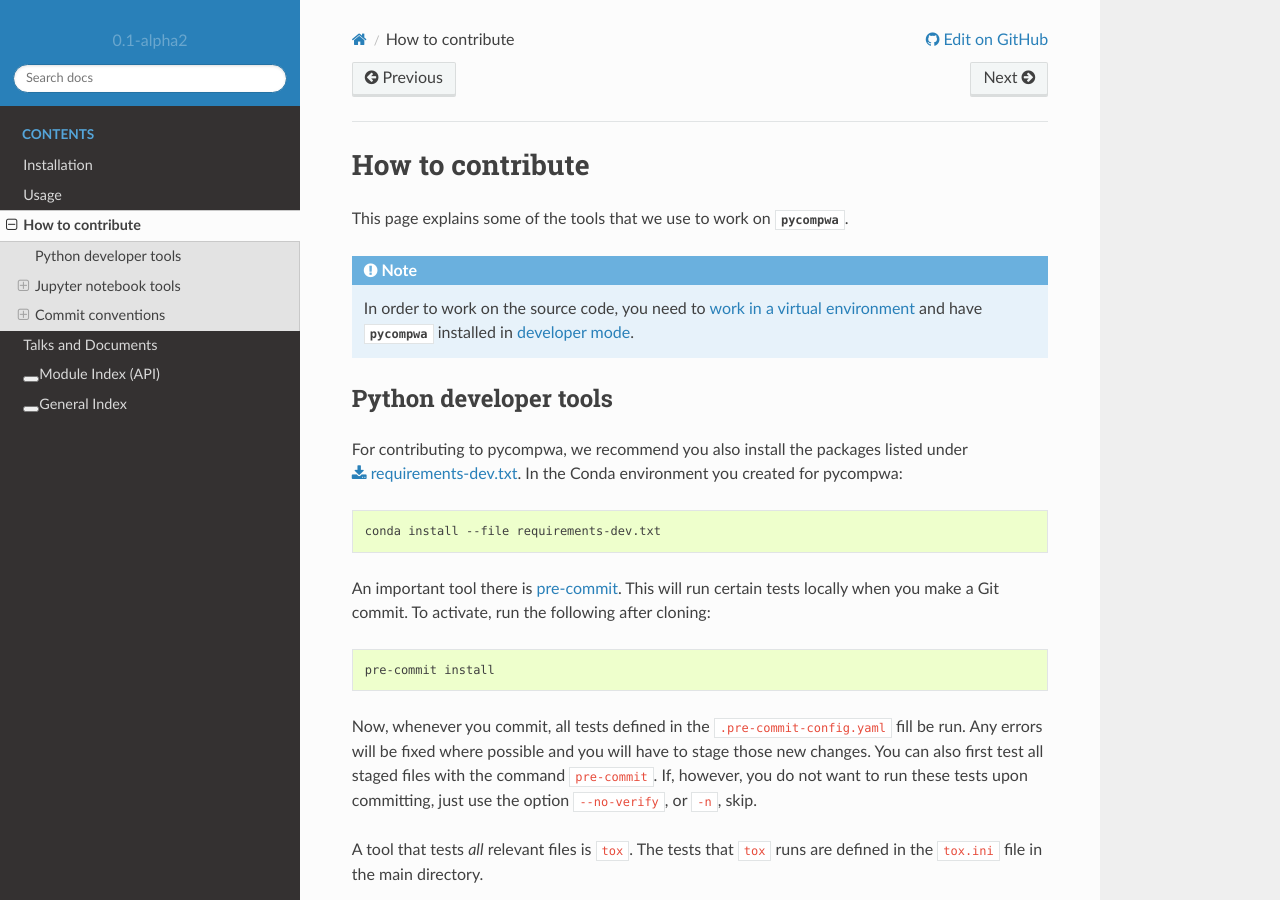
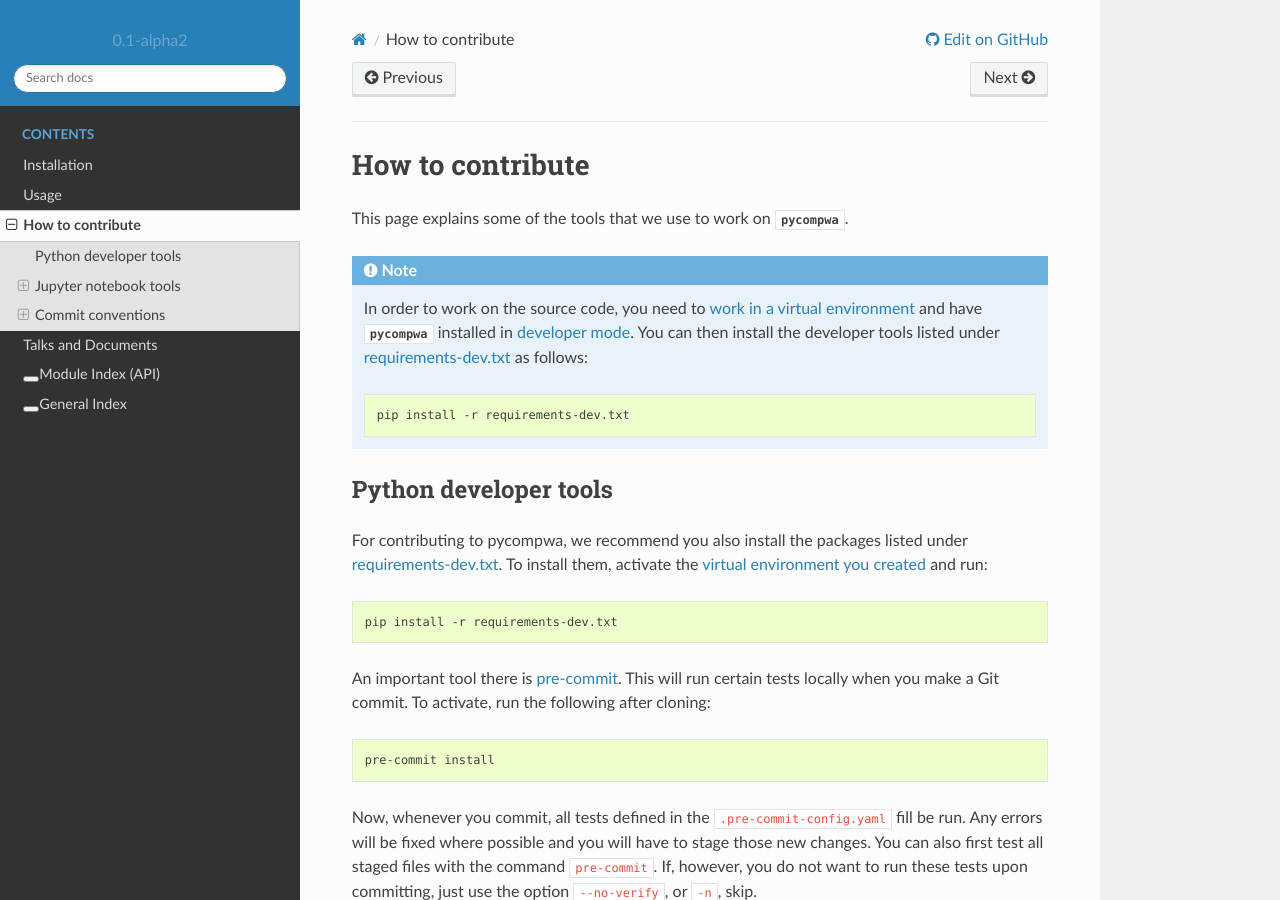
Before and after one commit to ComPWA/pycompwa, a Sphinx documentation site: the page built from doc/source/contribute.rst, in a window 1280 px wide and 900 px high. Built offline with Sphinx 7.4.7 and the Read the Docs theme 2.0.0, drawn with Linux system fonts in a browser that asks for light colours; pages that are not in the unit, such as notebooks, are missing from menus; the version number is read from the project's files by our own code; some of the changed text lies outside the part shown.

Commit message:
docs: generalize instructions for conda and pip

```diff
--- a/doc/source/contribute.rst
+++ b/doc/source/contribute.rst
@@ -5,27 +5,36 @@
 How to contribute
 =================
 
-.. _python-dev-tools:
-
 This page explains some of the tools that we use to work on `pycompwa`.
 
 .. note::
 
   In order to work on the source code, you need to :doc:`work in a virtual
   environment </install/virtual-environment>` and have `pycompwa` installed in
-  :ref:`developer mode <install/build:Developer Mode>`.
+  :ref:`developer mode <install/build:Developer Mode>`. You can then install
+  the developer tools listed under `requirements-dev.txt
+  <https://github.com/ComPWA/pycompwa/blob/master/requirements-dev.txt>`_ as
+  follows:
 
+  .. code-block:: shell
+
+    pip install -r requirements-dev.txt
+
+
+.. _python-dev-tools:
 
 Python developer tools
 ^^^^^^^^^^^^^^^^^^^^^^
 
 For contributing to pycompwa, we recommend you also install the packages listed
-under :download:`requirements-dev.txt <../../requirements-dev.txt>`. In the
-Conda environment you created for pycompwa:
+under `requirements-dev.txt
+<https://github.com/ComPWA/pycompwa/blob/master/requirements-dev.txt>`_. To
+install them, activate the :doc:`virtual environment you created
+</install/virtual-environment>` and run:
 
 .. code-block:: shell
 
-  conda install --file requirements-dev.txt
+  pip install -r requirements-dev.txt
 
 An important tool there is `pre-commit <https://pre-commit.com/>`_. This will
 run certain tests locally when you make a Git commit. To activate, run the
@@ -264,7 +273,7 @@
 .. code-block:: shell
 
   cd doc
-  conda install --file requirements.txt
+  pip install -r requirements.txt
   make html
 
 Now, open the file ``doc/source/_build/html/index.html``.
```
